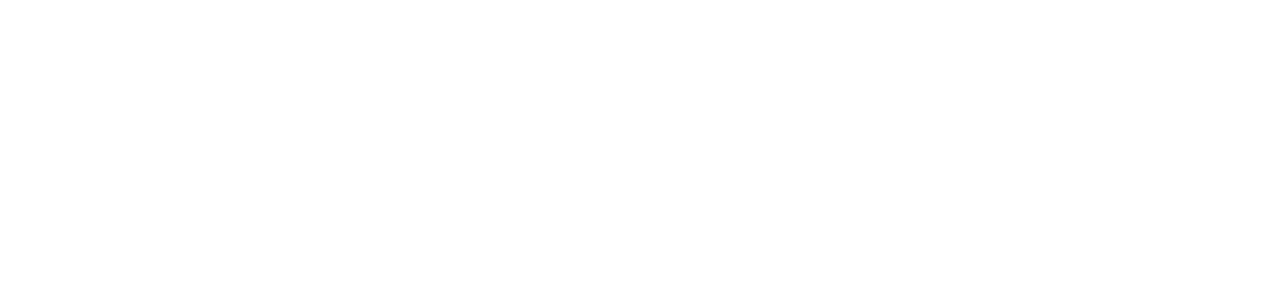
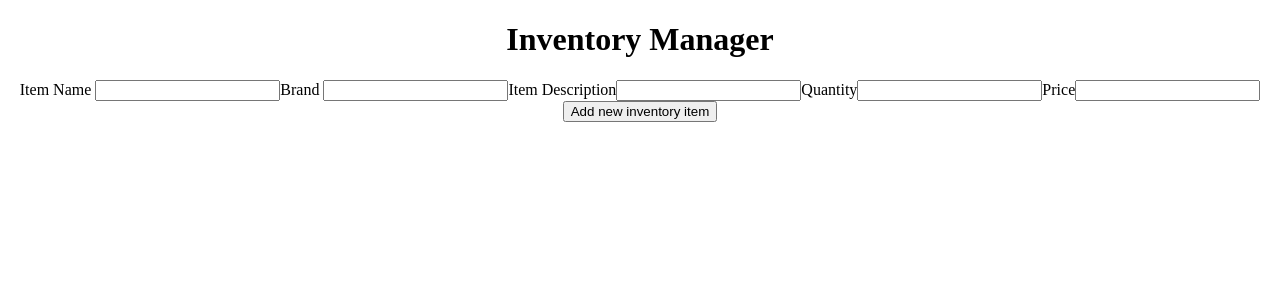
Before and after one commit to tapasrastogi2411/Shopify-Backend-Challenge-Summer-2022, a React (Create React App) app in the folder frontend/: page / in a window 1280 px wide. Shown: the top 300 px of the page. Built offline with nearby package versions, Linux system fonts and the light colour scheme.

Commit message:
Added basic html text boxes and buttons for the frontend

```diff
--- a/frontend/src/App.js
+++ b/frontend/src/App.js
@@ -3,6 +3,26 @@
 function App() {
   return (
     <div className="App">
+      <h1> Inventory Manager</h1>
+
+
+      <label>Item Name </label>
+      <input type="text" />
+
+      <label>Brand </label>
+      <input type="text" />
+
+      <label>Item Description</label>
+      <input type="text" />
+
+      <label>Quantity</label>
+      <input type="number" />
+
+      <label>Price</label>
+      <input type="number" />
+
+      <button> Add new inventory item</button>
+
     </div>
   );
 }
```
